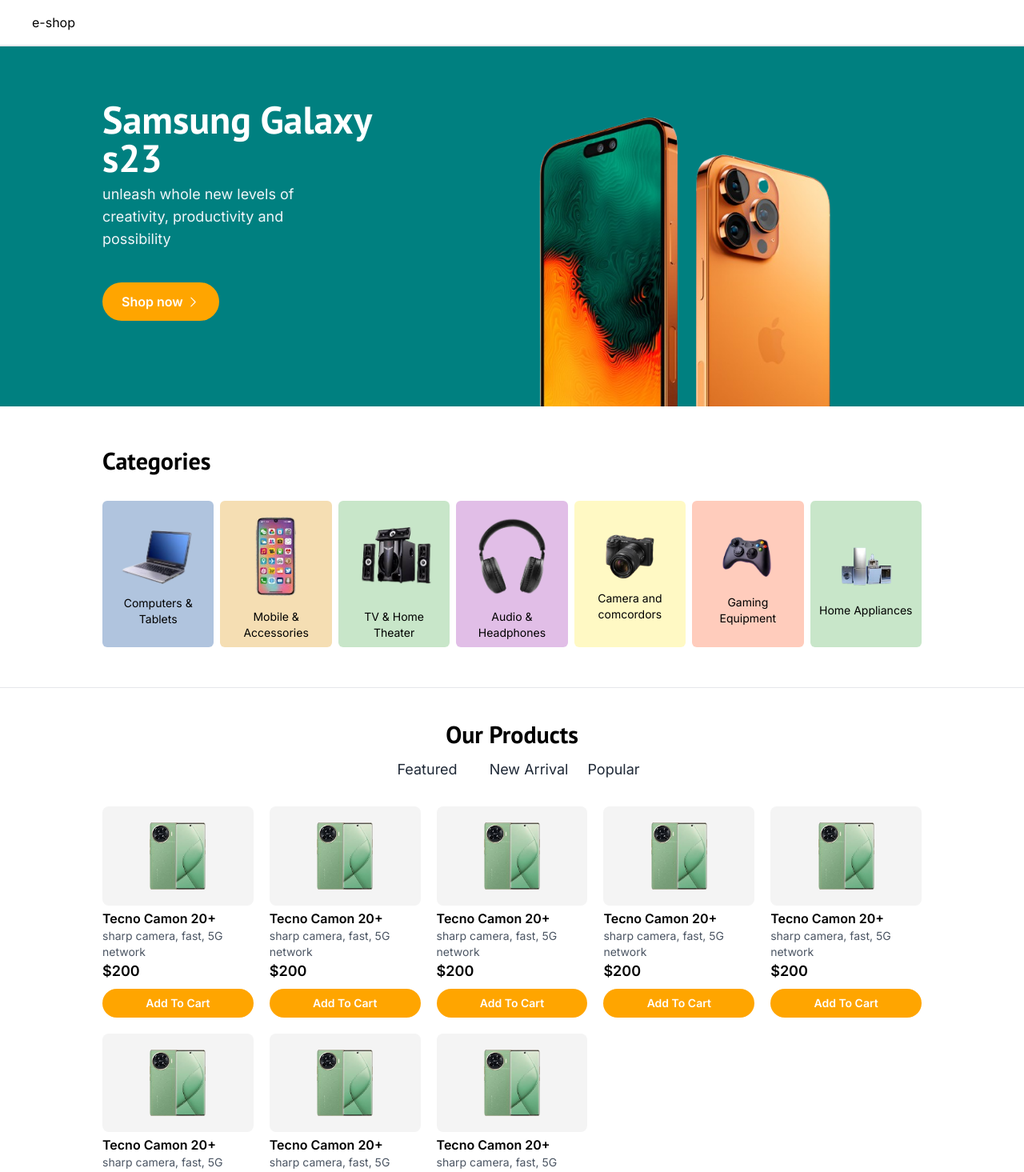
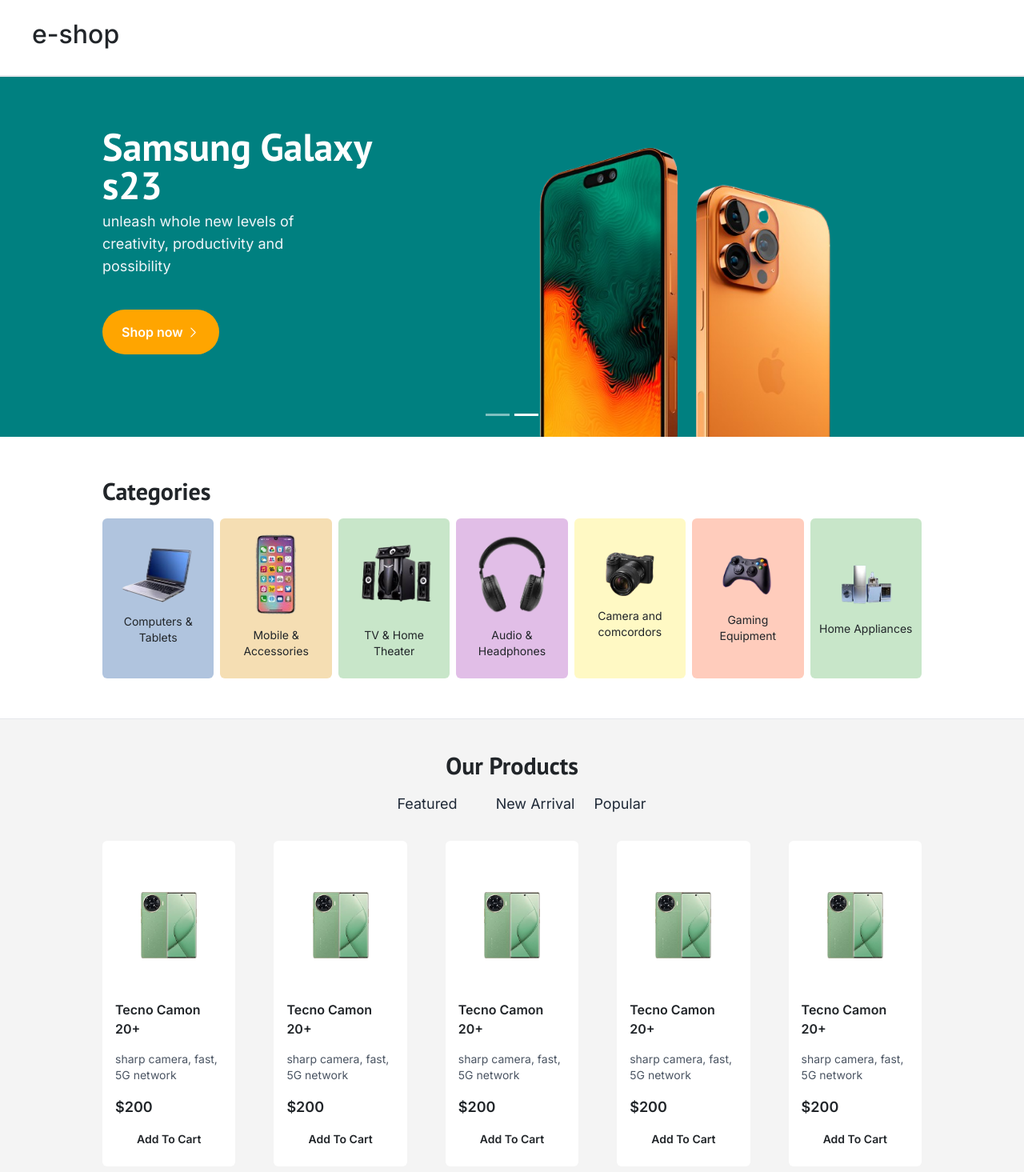
Before and after one commit to Techeritage/Ecomere-nextjs, a Next.js app: page / in a window 1280 px wide. Shown: the top 1465 px of the page at 80% size. Built offline with nearby package versions, Linux system fonts and the light colour scheme.

Commit message:
added carousel to hero section

```diff
--- a/app/page.tsx
+++ b/app/page.tsx
@@ -1,4 +1,3 @@
-import Image from "next/image";
 import Hero from "./ui/hero";
 import Logo from "./ui/logo";
 import Categories from "./ui/categories";
@@ -23,7 +22,6 @@
       <section>
         <Deals />
       </section>
-      <section>why choose us?</section>
       <section>faqs</section>
     </>
   );
--- a/app/ui/hero.tsx
+++ b/app/ui/hero.tsx
@@ -1,27 +1,7 @@
-import Image from "next/image";
-import { ChevronRightIcon } from "@heroicons/react/24/outline";
-import { ptSans } from "./fonts";
-
+import Slider from "./slider";
 
 const Hero = () => {
-  return (
-    <div className="bg-[#008080] h-[75vh] md:h-[450px] flex flex-col md:flex-row px-[5%] md:px-[10%]">
-      <div className="basis-1/2 flex flex-col justify-center">
-        <h1 className={`${ptSans.className} text-4xl text-white md:text-5xl font-semibold w-[80%] mb-2`}>
-          Samsung Galaxy s23
-        </h1>
-        <p className="w-[60%] text-slate-100 text-lg md:text-lg mb-10 font-normal">
-          unleash whole new levels of creativity, productivity and possibility
-        </p>
-        <button className="font-semibold bg-orange text-white w-fit mb-10 py-3 px-6 rounded-full flex items-center justify-center gap-1">
-          Shop now <span><ChevronRightIcon width={17} /></span>
-        </button>
-      </div>
-      <div className="relative basis-1/2 w-full h-full ">
-        <Image src="/iphone151.png" alt="hero image" width={450} height={500} className="absolute bottom-0" />
-      </div>
-    </div>
-  );
+  return <Slider />;
 };
 
 export default Hero;
--- a/app/ui/home-product.tsx
+++ b/app/ui/home-product.tsx
@@ -3,7 +3,7 @@
 
 const Homeproduct = () => {
   return (
-    <div className="px-[5%] md:px-[10%] py-[40px]">
+    <div className="px-[5%] md:px-[10%] py-[40px] bg-[#f4f4f4]">
       <h2 className={`${ptSans.className} font-bold text-2xl md:text-3xl text-center mb-3`}>
         Our Products
       </h2>
--- a/app/ui/productCard.tsx
+++ b/app/ui/productCard.tsx
@@ -2,8 +2,8 @@
 
 const ProductCard = () => {
   return (
-    <div className="relative w-fit flex flex-col justify-center items-center">
-      <div className="w-full rounded-lg py-5 mb-1 bg-[#f4f4f4] flex items-center justify-center">
+    <div className="relative rounded-md bg-white p-3 w-fit flex flex-col justify-center items-center">
+      <div className="w-full rounded-lg py-5 mb-1 flex items-center justify-center">
         <Image
           src="/ts2.jpeg"
           width={100}
@@ -17,7 +17,7 @@
         <p className="text-sm text-gray-600">sharp camera, fast, 5G network</p>
         <p className="font-semibold text-lg mb-2">$200</p>
       </div>
-      <button className="rounded-full bg-orange w-full p-2 text-sm text-white font-semibold">
+      <button className="rounded-full w-full p-2 text-sm font-semibold">
         Add To Cart
       </button>
     </div>
--- /dev/null
+++ b/app/ui/slider.tsx
@@ -0,0 +1,54 @@
+// components/CarouselComponent.js
+'use client';
+import React from 'react';
+import { Carousel } from 'react-bootstrap';
+import 'bootstrap/dist/css/bootstrap.min.css';
+import Image from "next/image";
+import { ChevronRightIcon } from "@heroicons/react/24/outline";
+import { ptSans } from "./fonts";
+
+const Slider = () => {
+  return (
+    <Carousel controls={false}>
+      <Carousel.Item>
+      <div className="bg-[#008080] h-[75vh] md:h-[450px] flex flex-col md:flex-row px-[5%] md:px-[10%]">
+      <div className="basis-1/2 flex flex-col justify-center">
+        <h1 className={`${ptSans.className} text-4xl text-white md:text-5xl font-semibold w-[80%] mb-2`}>
+          Samsung Galaxy s23
+        </h1>
+        <p className="w-[60%] text-slate-100 text-lg md:text-lg mb-10 font-normal">
+          unleash whole new levels of creativity, productivity and possibility
+        </p>
+        <button className="font-semibold bg-orange text-white w-fit mb-10 py-3 px-6 rounded-full flex items-center justify-center gap-1">
+          Shop now <span><ChevronRightIcon width={17} /></span>
+        </button>
+      </div>
+      <div className="relative basis-1/2 w-full h-full ">
+        <Image src="/iphone151.png" alt="hero image" width={450} height={500} className="absolute bottom-0" />
+      </div>
+    </div>
+      </Carousel.Item>
+      <Carousel.Item>
+      <div className="bg-[#008080] h-[75vh] md:h-[450px] flex flex-col md:flex-row px-[5%] md:px-[10%]">
+      <div className="basis-1/2 flex flex-col justify-center">
+        <h1 className={`${ptSans.className} text-4xl text-white md:text-5xl font-semibold w-[80%] mb-2`}>
+          Samsung Galaxy s23
+        </h1>
+        <p className="w-[60%] text-slate-100 text-lg md:text-lg mb-10 font-normal">
+          unleash whole new levels of creativity, productivity and possibility
+        </p>
+        <button className="font-semibold bg-orange text-white w-fit mb-10 py-3 px-6 rounded-full flex items-center justify-center gap-1">
+          Shop now <span><ChevronRightIcon width={17} /></span>
+        </button>
+      </div>
+      <div className="relative basis-1/2 w-full h-full ">
+        <Image src="/iphone151.png" alt="hero image" width={450} height={500} className="absolute bottom-0" />
+      </div>
+    </div>
+      </Carousel.Item>
+      {/* Add more Carousel.Item components for additional slides */}
+    </Carousel>
+  );
+};
+
+export default Slider;
--- a/package.json
+++ b/package.json
@@ -4,15 +4,17 @@
   "private": true,
   "scripts": {
     "dev": "next dev",
-    "build": "next build",
+    "build": "next build && purgecss --config purgecss.config.ts --css bootstrap/dist/css/bootstrap.min.css --output bootstrap/dist/css/bootstrap.min.css",
     "start": "next start",
     "lint": "next lint"
   },
   "dependencies": {
     "@flaticon/flaticon-uicons": "^3.2.1",
     "@heroicons/react": "^2.1.3",
+    "bootstrap": "^5.3.3",
     "next": "14.2.1",
     "react": "^18",
+    "react-bootstrap": "^2.10.2",
     "react-dom": "^18"
   },
   "devDependencies": {
```
Also changed, not shown: 1 other file (tests, documents, lock files or other folders).
